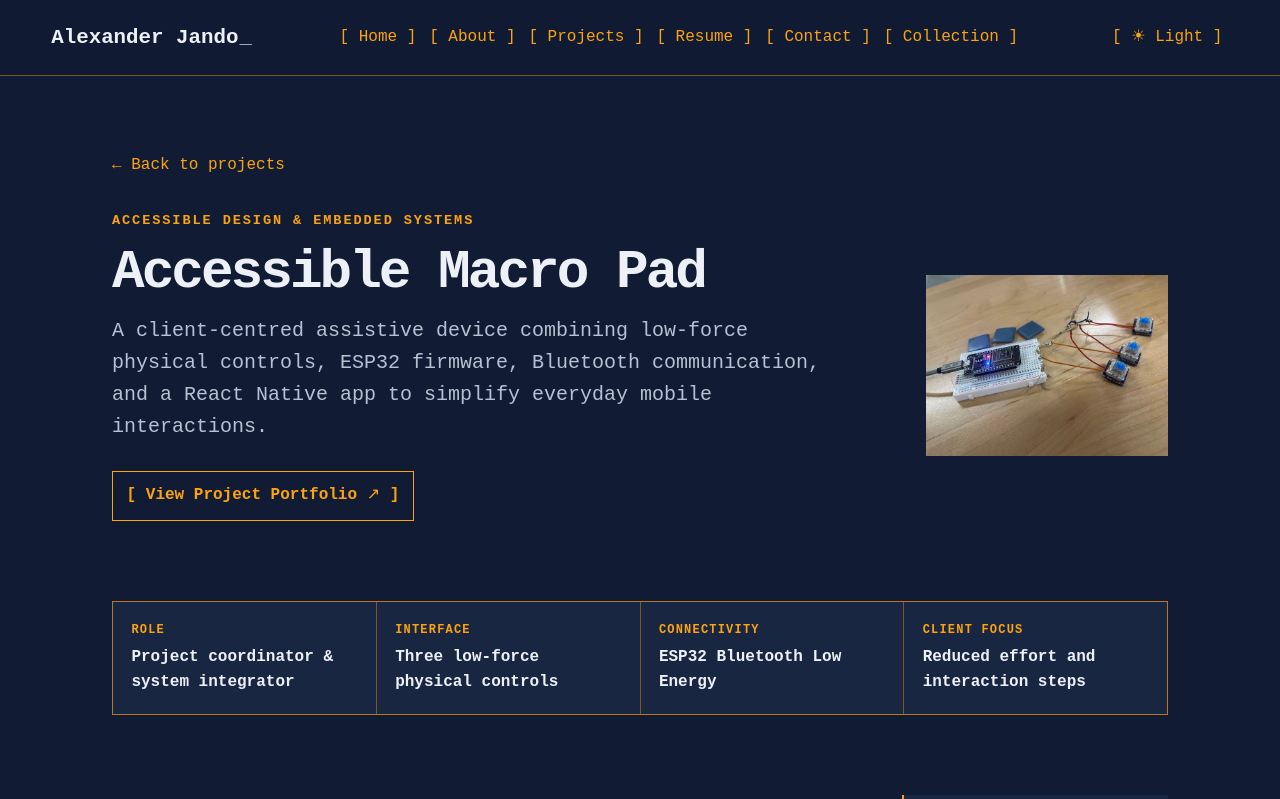
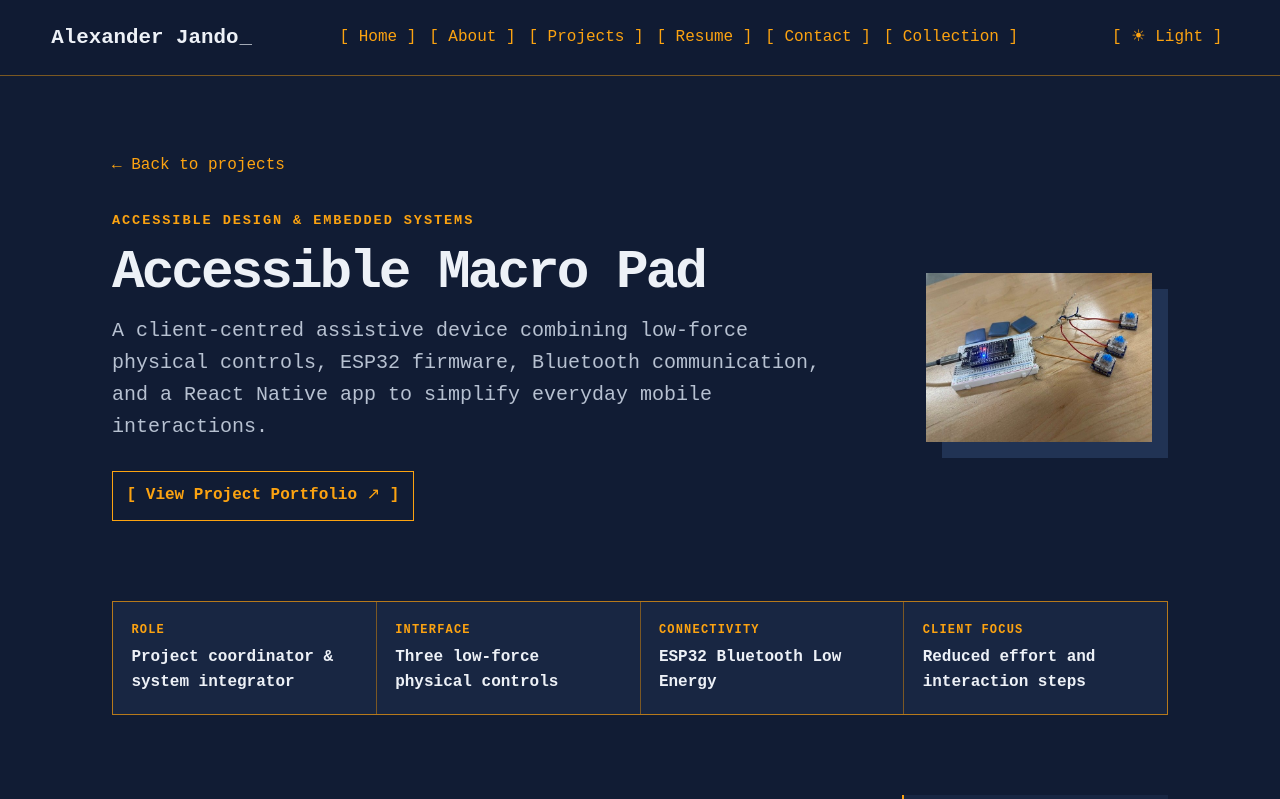
Before and after one commit to Alex-Jando/Portfolio, a Next.js app: page /projects/accessible-macro-pad in a window 1280 px wide. Shown: the top 799 px of the page. Built offline with nearby package versions, Linux system fonts and the light colour scheme.

Commit message:
fix: restore project hero image accent

```diff
--- a/src/app/global.css
+++ b/src/app/global.css
@@ -101,7 +101,8 @@ h1 { margin-bottom: 0.75rem; font-size: clamp(2rem, 5vw, 3.4rem); line-height: 1
 .project-detail-lede { max-width: 60ch; color: var(--muted); font-size: clamp(1.05rem, 2vw, 1.25rem); }
 .project-detail-actions { display: flex; flex-wrap: wrap; gap: 0.75rem; margin-top: 1.75rem; }
 .project-detail-heading, .project-detail-body, .project-story, .project-sidebar { min-width: 0; }
-.project-detail-mark { overflow: hidden; background: transparent; }
+.project-detail-mark { position: relative; isolation: isolate; margin: 0 clamp(0.65rem, 1.5vw, 1rem) clamp(0.65rem, 1.5vw, 1rem) 0; }
+.project-detail-mark::after { content: ""; position: absolute; z-index: -1; inset: clamp(0.65rem, 1.5vw, 1rem) clamp(-1rem, -1.5vw, -0.65rem) clamp(-1rem, -1.5vw, -0.65rem) clamp(0.65rem, 1.5vw, 1rem); background: var(--surface-strong); }
 .project-detail-mark img { display: block; width: 100%; height: auto; }
 .project-detail-lede, .project-story, .project-sidebar { overflow-wrap: anywhere; }
 .project-facts { display: grid; grid-template-columns: repeat(4, minmax(0, 1fr)); gap: 1px; margin: clamp(2.5rem, 7vw, 5rem) 0; border: 1px solid var(--border); background: var(--border); }
```
